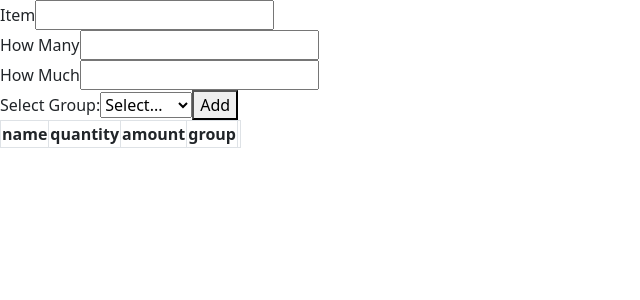
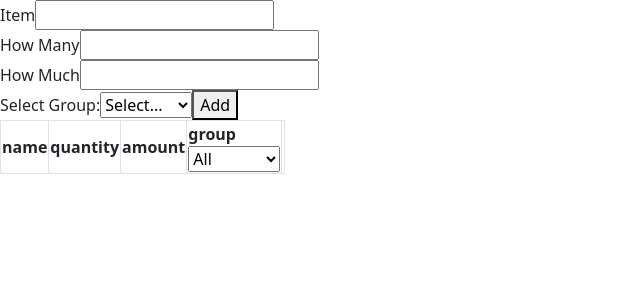
Before and after one commit to archmanayon/archeact, a React (Vite) app: page / in a window 1280 px wide. Shown: the top 300 px of the page, without its empty margins (0-640 px from the left). Built offline with nearby package versions, Linux system fonts and the light colour scheme.

Commit message:
working on filtering for all to display
okay na ang by grou pfiltering

```diff
--- /dev/null
+++ b/src/grocery/Group.tsx
@@ -0,0 +1,23 @@
+import { useState } from "react"
+interface Props{
+  onSelected:(e:React.ChangeEvent<HTMLInputElement>)=>void;
+}
+
+
+const Group = ({onSelected}:Props) => {
+
+  return (
+    <div>
+      <select
+        onChange={(e)=>onSelected(e)}
+      >
+        <option value="">All</option>
+        <option value="Weapons">Weapons</option>
+        <option value="Food">Food</option>
+        <option value="Others">Others</option>
+      </select>
+    </div>
+  )
+}
+
+export default Group
--- a/src/grocery/ListOfItems.tsx
+++ b/src/grocery/ListOfItems.tsx
@@ -1,10 +1,13 @@
+import { useState } from "react";
 import AmountAdjust from "./AmountAdjust";
+import Group from "./Group";
 
 interface Props {
   list: { itemName: string; quantity: number; amount: number; group: string }[];
   handleDelete?: (selectIndex: number) => void;
 }
 const ListOfItems = ({ list, handleDelete }: Props) => {
+  const [dropSelect, setDropSelect] = useState("");
   return (
     <>
       <table className="w-full whitespace-nowrap border-collapse border border-slate-500">
@@ -13,13 +16,17 @@ const ListOfItems = ({ list, handleDelete }: Props) => {
             <th className="border border-slate-600">name</th>
             <th className="border border-slate-600">quantity</th>
             <th className="border border-slate-600">amount</th>
-            <th className="border border-slate-600">group</th>
+            <th className="border border-slate-600">
+              group
+              <Group onSelected={(e) => setDropSelect(e.target.value)} />{" "}
+            </th>
             <th />
           </tr>
         </thead>
         <tbody>
           {list
             .filter((anItem, index) => index !== 0)
+            .filter((entry)=> entry.group === (dropSelect !== "" ? dropSelect: ""))
             .map((item, index) => (
               <tr
                 key={index}
```
